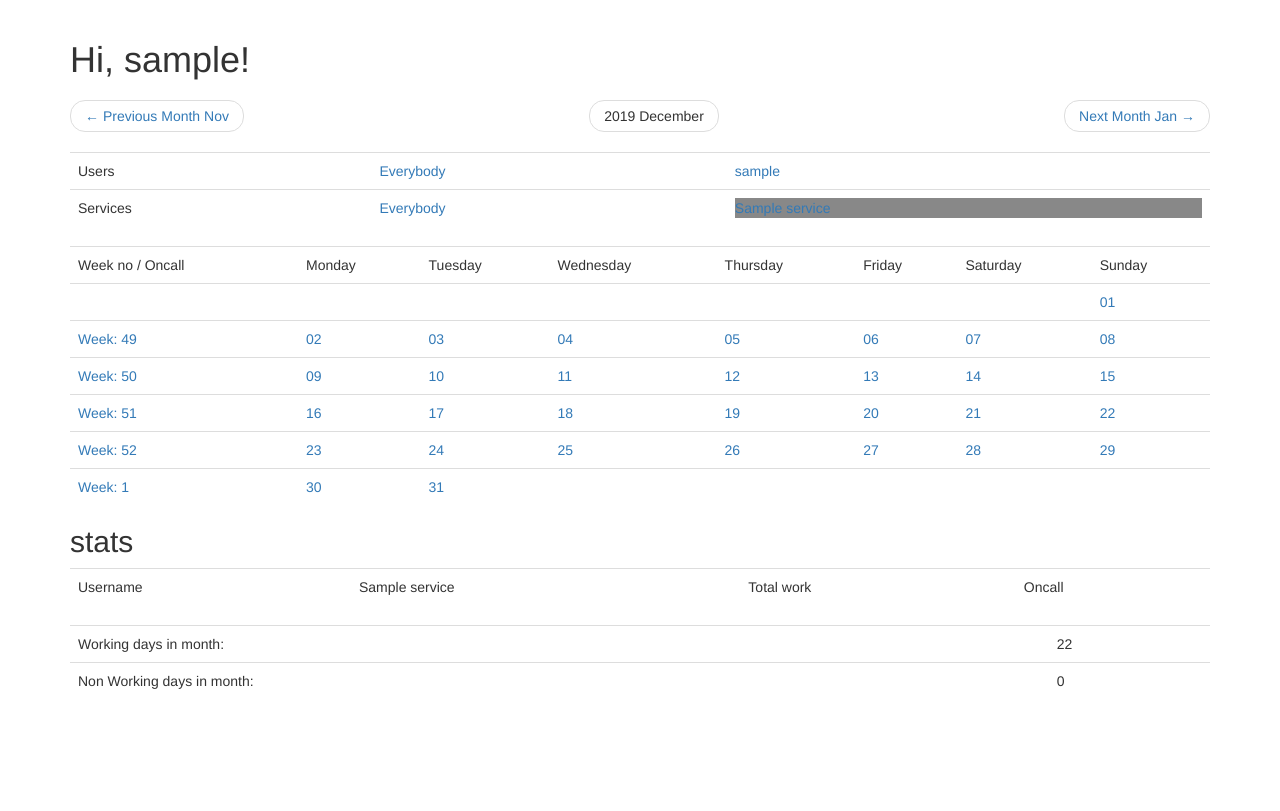
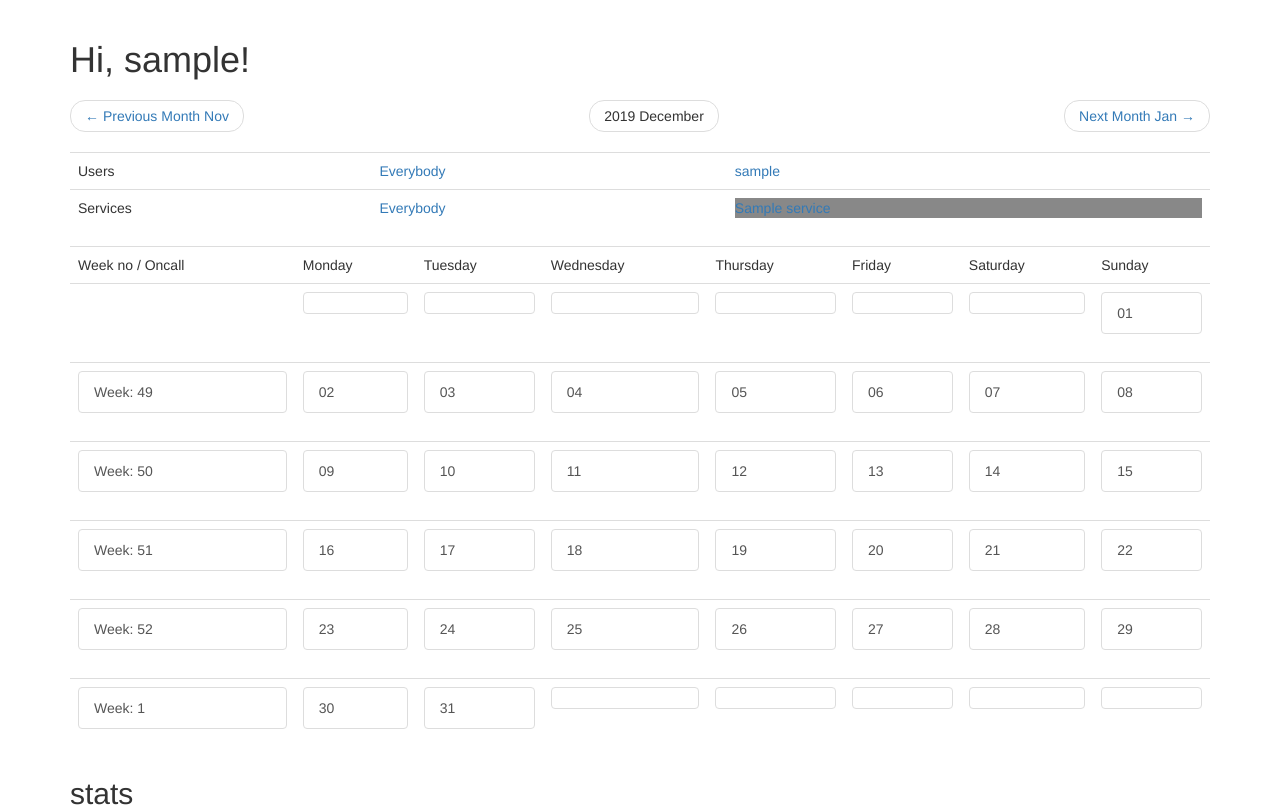
Before and after one commit to henrik-andreasson/teamplan, a Flask app: page / in a window 1280 px wide. Shown: the part 52-863 px from the top of the page. Before the commit the page ends 741 px from the top, so only its background shows below. Run offline with Flask 2, Linux system fonts and the light colour scheme; a user stored in the database is signed in; tables that the repository leaves empty hold one stand-in row (values such as "Sample post"); some libraries are stand-ins or nearby versions.

Commit message:
fix little nicer web layout

```diff
--- a/app/templates/month.html
+++ b/app/templates/month.html
@@ -92,27 +92,29 @@
 
 <!-- week number + on call -->
           <td>
-              <a href="{{ url_for('main.oncall_add', month=selected_month, day=week[0]['display_day']) }}">
+            <div class="list-group">
 
               {% for day in week %}
                 {% if day['week_day'] == 1 %}
+                  <a href="{{ url_for('main.oncall_add', month=selected_month, day=week[0]['display_day']) }}" class="list-group-item">
                     {{ _('Week:') }} {{ day['week'] }}
+                  </a>
                 {% endif %}
+
+                {% for oc in day['oncall'] %}
+
+                {% set start %}
+                      {{ oc.start.strftime("(%Y-%m-%d)") }}
+                {% endset %}
+                {% set stop %}
+                      {{ oc.stop.strftime("(%Y-%m-%d)") }}
+                {% endset %}
+
+                  <a href="{{ url_for('main.oncall_edit', oncall=oc.id) }}" style="background: {{oc.color}}" class="list-group-item">
+                    <h4 class="list-group-item-heading">{{ _('%(username)s @ %(service)s', username=oc.username, service=oc.service) }}</h4>
+                    <p class="list-group-item-text">{{ _('%(start)s - %(stop)s', start=start, stop=stop) }}</p>
                   </a>
 
-              {% for oc in day['oncall'] %}
-                {% set edit_link %}
-                  <a href="{{ url_for('main.oncall_edit', oncall=oc.id) }}">
-                    {{ _('edit')}}
-                  </a>
-                {% endset %}
-
-                <div style="background: {{oc.color}}">
-                  {{ _('%(username)s @ %(service)s',
-                    username=oc.username, service=oc.service) }}
-                  {{ edit_link }}
-                  <br/>
-                </div>
                 {% endfor %}
               {% endfor %}
 
@@ -123,56 +125,54 @@
 
           {% for day in week %}
             <td>
-                  <a href="{{ url_for('main.work_add', day=day['display_day'], month=selected_month) }}">
+              <div class="list-group">
+                  <a href="{{ url_for('main.work_add', day=day['display_day'], month=selected_month) }}" class="list-group-item">
                     {{ day['display_day'] }}
                   </a>
-
                   {% for wrk in day['work'] %}
 
-                {% set edit_link %}
-                  <a href="{{ url_for('main.work_edit', work=wrk.id) }}">
-                    {{ _('edit')}}
-                  </a>
-                {% endset %}
                 {% set hr_start %}
                       {{ wrk.start.strftime("(%H:%M)") }}
                 {% endset %}
+                {% set hr_stop %}
+                      {{ wrk.stop.strftime("(%H:%M)") }}
+                {% endset %}
 
 
-
-                <div style="background: {{wrk.color}}">
-                  {{ _('%(username)s @ %(service)s %(hr_start)s',
-                    username=wrk.username, service=wrk.service, hr_start=hr_start) }}
-                  {% if wrk.status != "assigned" %}
-                    {{ edit_link }}
-                  {% endif %}
-                  <br/>
-                </div>
+                <a href="{{ url_for('main.work_edit', work=wrk.id) }}" class="list-group-item" style="background: {{wrk.color}}">
+                  <h4 class="list-group-item-heading">{{ _('%(username)s@%(service)s',
+                                        username=wrk.username, service=wrk.service) }}</h4>
+                  <p class="list-group-item-text">{{ _('%(hr_start)s - %(hr_stop)s',
+                                        hr_start=hr_start, hr_stop=hr_stop) }}</p>
+                </a>
 
 
               {% endfor %}
 
 <!-- non working days -->
               {% for nwd in day['nwd'] %}
-                {% set edit_link %}
-                  <a href="{{ url_for('main.nonworkingdays_edit', nwd=nwd.id) }}">
-                    {{ _('edit')}}
-                  </a>
+
+              {% set nwd_start %}
+                    {{ nwd.start.strftime("(%H:%M)") }}
+              {% endset %}
+              {% set nwd_stop %}
+                    {{ nwd.stop.strftime("(%H:%M)") }}
               {% endset %}
 
-                <div style="background: {{nwd_color}}">
-                  {{ _('%(name)s',
-                    name=nwd.name, start=nwd.start, stop=nwd.stop) }}
-                    {{ edit_link }}
-                  <br/>
-                </div>
+
+              <a href="{{ url_for('main.nonworkingdays_edit', nwd=nwd.id) }}" class="list-group-item" style="background: {{nwd_color}}">
+                <h4 class="list-group-item-heading">{{ _('%(name)s', name=nwd.name) }}</h4>
+                <p class="list-group-item-text">{{ _('%(start)s - %(stop)s', start=nwd_start, stop=nwd_stop) }}</p>
+              </a>
 
 
               {% endfor %}
 
+            </div>
 
             </td>
           {% endfor %}
+
       </tr>
       {% endfor %}
     </table>
```
Lines whose indentation alone changed are shown as unchanged.
